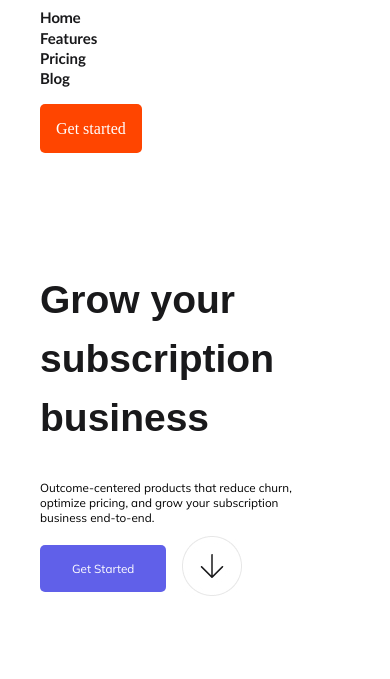
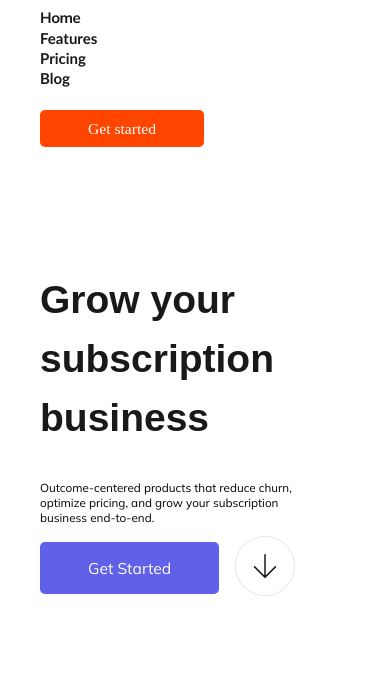
Before and after one commit to blessingmichaels/logoipsum, a plain HTML site: page index.html in a window 390 px wide. Shown: the part 86-765 px from the top of the page. Drawn offline with Linux system fonts and the light colour scheme.

Commit message:
minor changes

```diff
--- a/ipsum.css
+++ b/ipsum.css
@@ -479,9 +479,10 @@ h1 {
     }
 
     .get-started {
-        padding: 1rem;
+        padding: 10px 3rem;
         background-color: orangered;
         border-radius: 5px;
+        font-size: 4vw;
     }
 
     .hero-section {
@@ -511,9 +512,9 @@ h1 {
 
 
     .button {
-        font-size: 3vw;
+        font-size: 4vw;
         font-weight: 400;
-        padding: 1rem 2rem;
+        padding: 1rem 3rem;
         border-radius: 5px;
 
     }
```
